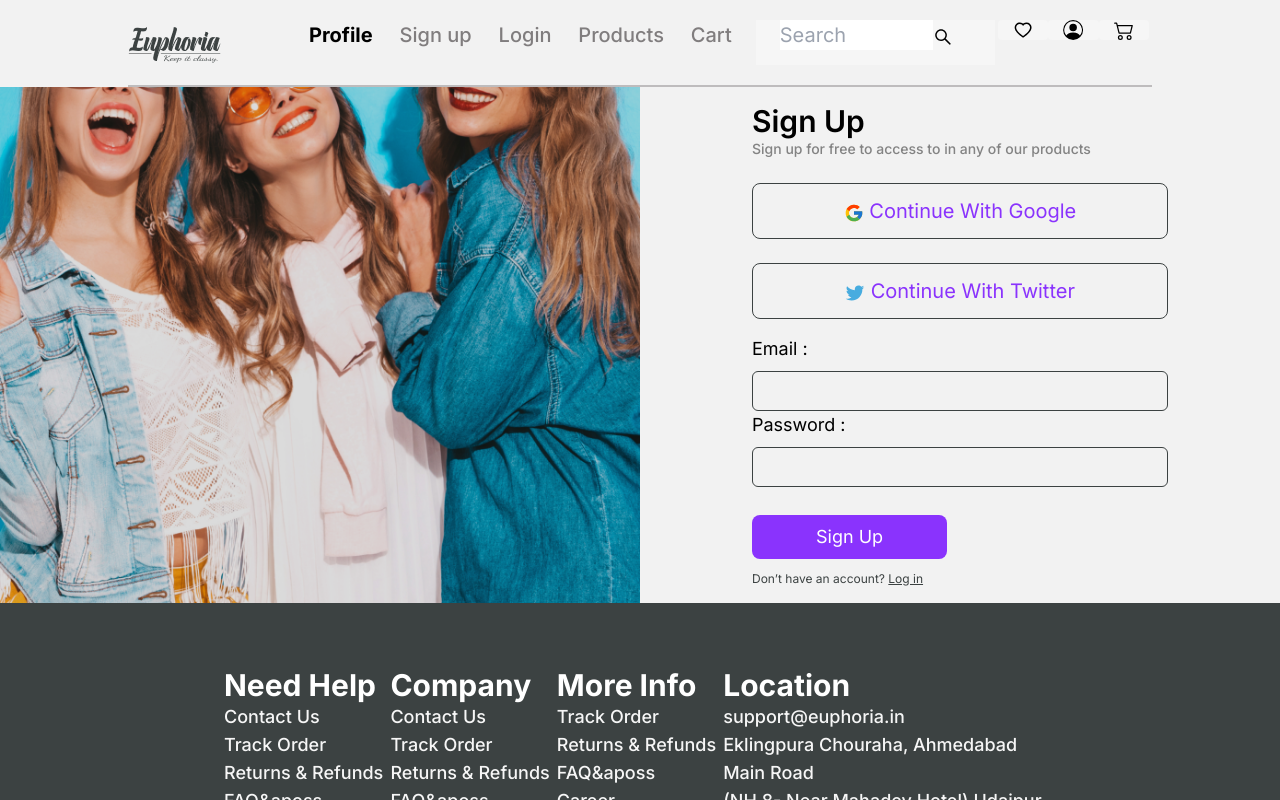
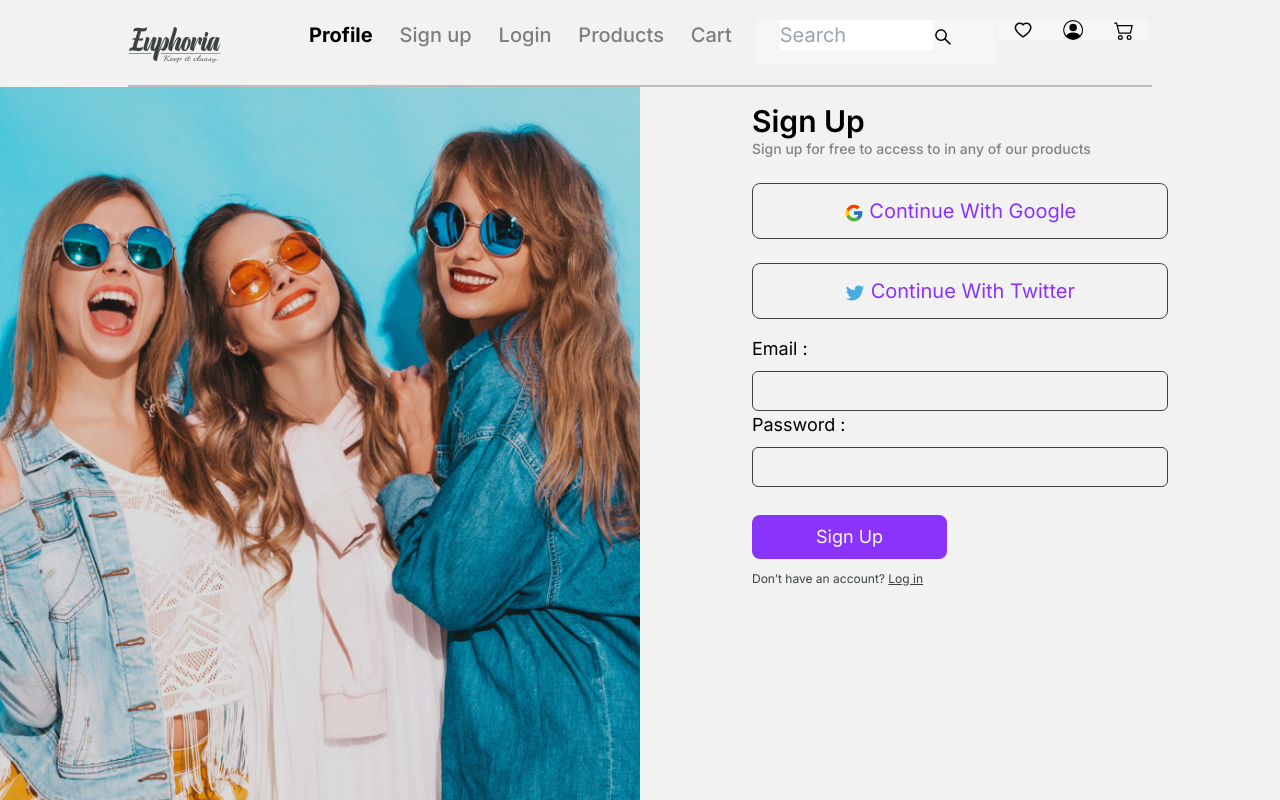
Before and after one commit to fenil-solanki/ecom-mern, a Next.js app in the folder client/: page /login in a window 1280 px wide. Shown: the top 800 px of the page. Built offline with nearby package versions, Linux system fonts and the light colour scheme; no server answers.

Commit message:
Update page.tsx

```diff
--- a/client/src/app/login/page.tsx
+++ b/client/src/app/login/page.tsx
@@ -5,11 +5,9 @@ import axios from "axios"
 import {FcGoogle} from 'react-icons/fc'
 import {IoLogoTwitter} from 'react-icons/io'
 import { useUserContext } from '@/context/UserContext'
-import { useRouter } from 'next/navigation'
 import Link from 'next/link'
-const Page = () => {
+const page = () => {
   const {userCart,handleLogin,userInfo,userEmail}=useUserContext()
-  const router = useRouter()
     const [email, setemail] = useState("")
     const [password, setpassword] = useState("")
     const handleChange=(e:any)=>{
@@ -64,7 +62,7 @@ const Page = () => {
                 password
             }
             console.log("User data from fornt end : ",userdata)
-            const res = await axios.get("https://ecom-mern-server.vercel.app/finduser", {params: userdata})
+            const res = await axios.get("http://localhost:5000/finduser", {params: userdata})
             const userData=await res.data;
             console.log(userData)
 
@@ -72,7 +70,6 @@ const Page = () => {
             setpassword("")
 
             handleLogin(userData)
-          router.push('/products')
         }catch(e){
             alert("Sorry, something went wrong.")
         }
@@ -82,7 +79,8 @@ const Page = () => {
     return (
       <>
      <div className='md:flex md:flex-row'>
-       <div className=' bg-signinimage basis-0/2 md:basis-1/2  bg-cover bg-center bg-no-repeat'>
+       <div className='basis-0/2 hidden md:block md:basis-1/2'>
+        <img src="sign-in-image.png" alt="sorry" className='w-full h-auto'/>
        </div>
      <div className='basis-2/2 md:basis-1/2 px-10 sm:px-20 md:px-4 py-4'>
          <form className="login md:px-8 lg:px-16 xl:px-24" onSubmit={handleSubmit}>
@@ -119,4 +117,4 @@ const Page = () => {
     )
 }
 
-export default Page
+export default page
```
